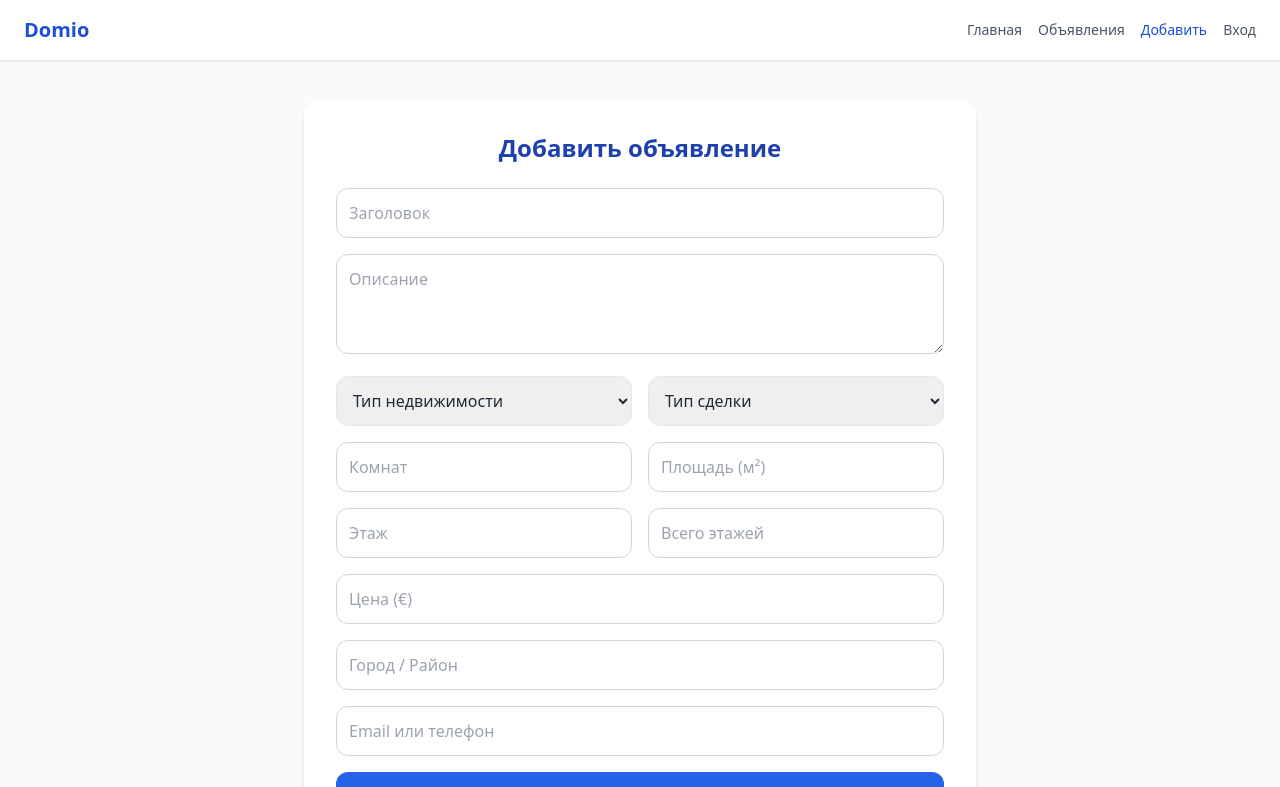
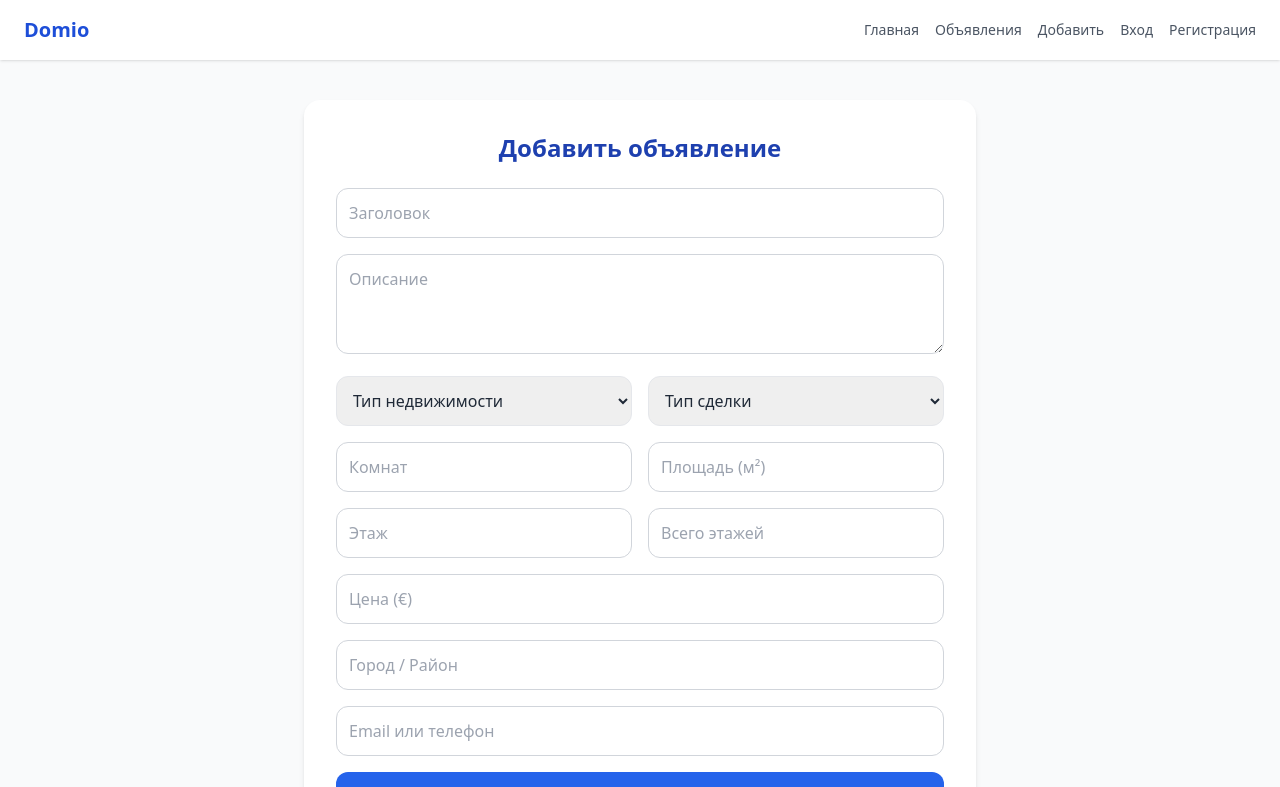
Before and after one commit to senenevar/domio-app, a Next.js app: page /add in a window 1280 px wide. Shown: the top 787 px of the page. Built offline with nearby package versions, Linux system fonts and the light colour scheme.

Commit message:
reg-log-update

```diff
--- a/components/Header.tsx
+++ b/components/Header.tsx
@@ -1,18 +1,18 @@
-import { useRouter } from 'next/router';
 import { useEffect, useState } from 'react';
 import { supabase } from '../lib/supabaseClient';
 
 export default function Header() {
-  const { pathname } = useRouter();
-  const [user, setUser] = useState<any>(null);
+  const [session, setSession] = useState<any>(null);
 
   useEffect(() => {
-    supabase.auth.getUser().then(({ data }) => {
-      setUser(data?.user ?? null);
-    });
+    const fetchSession = async () => {
+      const { data: { session } } = await supabase.auth.getSession();
+      setSession(session);
+    };
+    fetchSession();
 
     const { data: listener } = supabase.auth.onAuthStateChange((_event, session) => {
-      setUser(session?.user ?? null);
+      setSession(session);
     });
 
     return () => {
@@ -20,22 +20,20 @@ export default function Header() {
     };
   }, []);
 
-  const linkClass = (href: string) =>
-    pathname === href
-      ? 'text-sm font-medium text-blue-700'
-      : 'text-sm font-medium text-gray-600 hover:text-blue-700';
-
   return (
     <header className="bg-white shadow py-4 px-6 flex justify-between items-center">
       <a href="/" className="text-xl font-bold text-blue-700">Domio</a>
       <nav className="flex gap-4">
-        <a href="/" className={linkClass('/')}>Главная</a>
-        <a href="/listings" className={linkClass('/listings')}>Объявления</a>
-        <a href="/add" className={linkClass('/add')}>Добавить</a>
-        {user ? (
-          <a href="/account" className={linkClass('/account')}>Личный кабинет</a>
+        <a href="/" className="text-sm font-medium text-gray-600 hover:text-blue-700">Главная</a>
+        <a href="/listings" className="text-sm font-medium text-gray-600 hover:text-blue-700">Объявления</a>
+        <a href="/add" className="text-sm font-medium text-gray-600 hover:text-blue-700">Добавить</a>
+        {session ? (
+          <a href="/account" className="text-sm font-medium text-blue-700">Личный кабинет</a>
         ) : (
-          <a href="/auth/login" className={linkClass('/auth/login')}>Вход</a>
+          <>
+            <a href="/auth/login" className="text-sm font-medium text-gray-600 hover:text-blue-700">Вход</a>
+            <a href="/auth/register" className="text-sm font-medium text-gray-600 hover:text-blue-700">Регистрация</a>
+          </>
         )}
       </nav>
     </header>
--- a/pages/auth/login.tsx
+++ b/pages/auth/login.tsx
@@ -1,4 +1,3 @@
-
 import { useState } from 'react';
 import { useRouter } from 'next/router';
 import { supabase } from '../../lib/supabaseClient';
@@ -20,26 +19,33 @@ export default function Login() {
   };
 
   return (
-    <div className="p-4 max-w-md mx-auto">
-      <h1 className="text-xl font-bold mb-4">Вход</h1>
+    <div className="max-w-md mx-auto mt-12">
+      <h1 className="text-2xl font-bold mb-4">Вход</h1>
       <form onSubmit={handleLogin} className="space-y-4">
         <input
           type="email"
           placeholder="Email"
-          className="w-full p-2 border rounded"
+          className="w-full border px-4 py-2"
           value={email}
           onChange={(e) => setEmail(e.target.value)}
+          required
         />
         <input
           type="password"
           placeholder="Пароль"
-          className="w-full p-2 border rounded"
+          className="w-full border px-4 py-2"
           value={password}
           onChange={(e) => setPassword(e.target.value)}
+          required
         />
         {error && <p className="text-red-500">{error}</p>}
-        <button type="submit" className="bg-blue-600 text-white px-4 py-2 rounded">Войти</button>
+        <button type="submit" className="bg-blue-600 text-white px-4 py-2 rounded">
+          Войти
+        </button>
       </form>
+      <p className="mt-4">
+        Нет аккаунта? <a href="/auth/register" className="text-blue-600">Регистрация</a>
+      </p>
     </div>
   );
 }
--- a/pages/auth/register.tsx
+++ b/pages/auth/register.tsx
@@ -1,4 +1,3 @@
-
 import { useState } from 'react';
 import { useRouter } from 'next/router';
 import { supabase } from '../../lib/supabaseClient';
@@ -15,31 +14,38 @@ export default function Register() {
     if (error) {
       setError(error.message);
     } else {
-      router.push('/account');
+      router.push('/auth/login');
     }
   };
 
   return (
-    <div className="p-4 max-w-md mx-auto">
-      <h1 className="text-xl font-bold mb-4">Регистрация</h1>
+    <div className="max-w-md mx-auto mt-12">
+      <h1 className="text-2xl font-bold mb-4">Регистрация</h1>
       <form onSubmit={handleRegister} className="space-y-4">
         <input
           type="email"
           placeholder="Email"
-          className="w-full p-2 border rounded"
+          className="w-full border px-4 py-2"
           value={email}
           onChange={(e) => setEmail(e.target.value)}
+          required
         />
         <input
           type="password"
           placeholder="Пароль"
-          className="w-full p-2 border rounded"
+          className="w-full border px-4 py-2"
           value={password}
           onChange={(e) => setPassword(e.target.value)}
+          required
         />
         {error && <p className="text-red-500">{error}</p>}
-        <button type="submit" className="bg-green-600 text-white px-4 py-2 rounded">Зарегистрироваться</button>
+        <button type="submit" className="bg-blue-600 text-white px-4 py-2 rounded">
+          Зарегистрироваться
+        </button>
       </form>
+      <p className="mt-4">
+        Уже есть аккаунт? <a href="/auth/login" className="text-blue-600">Войти</a>
+      </p>
     </div>
   );
 }
```
